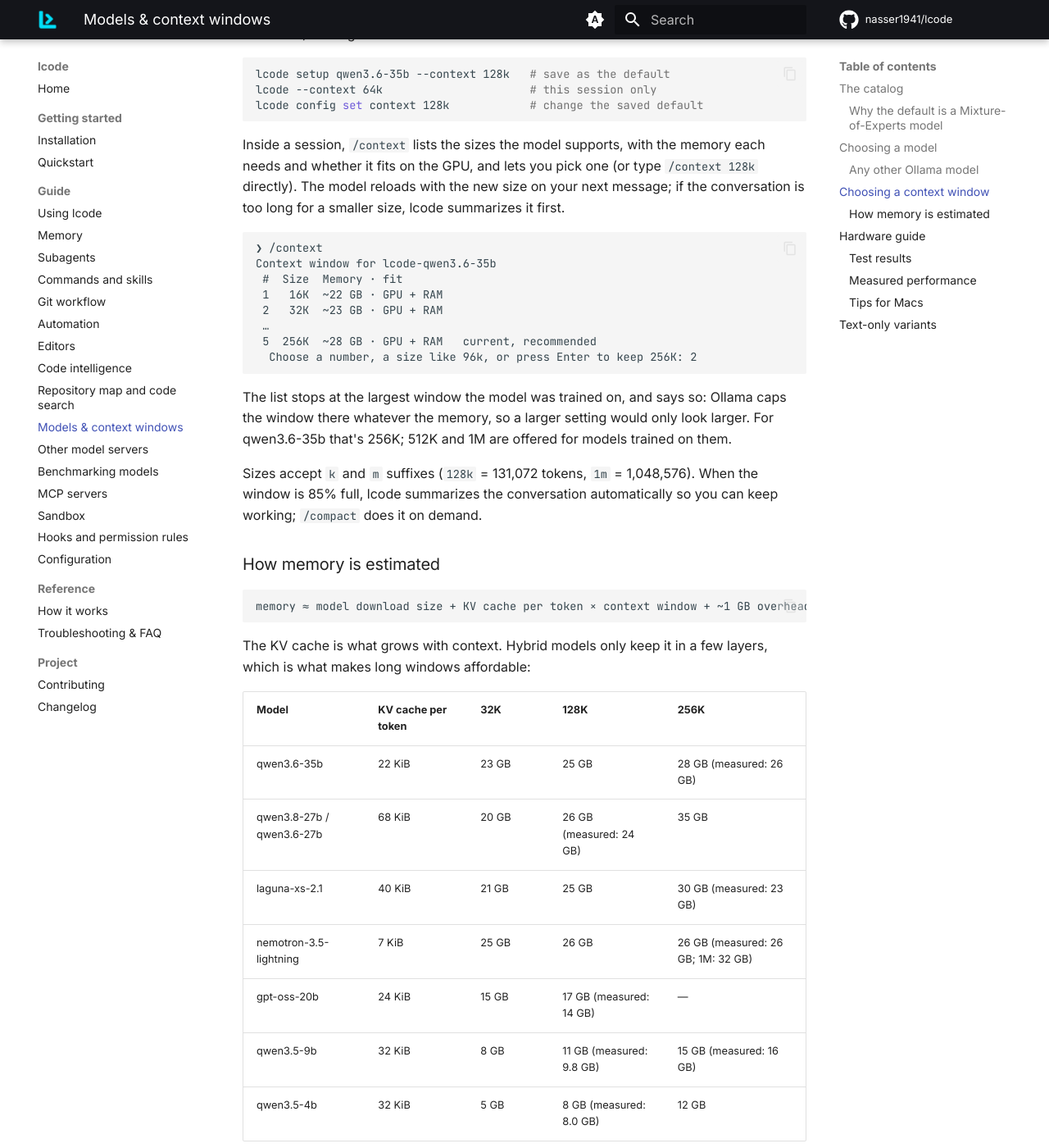
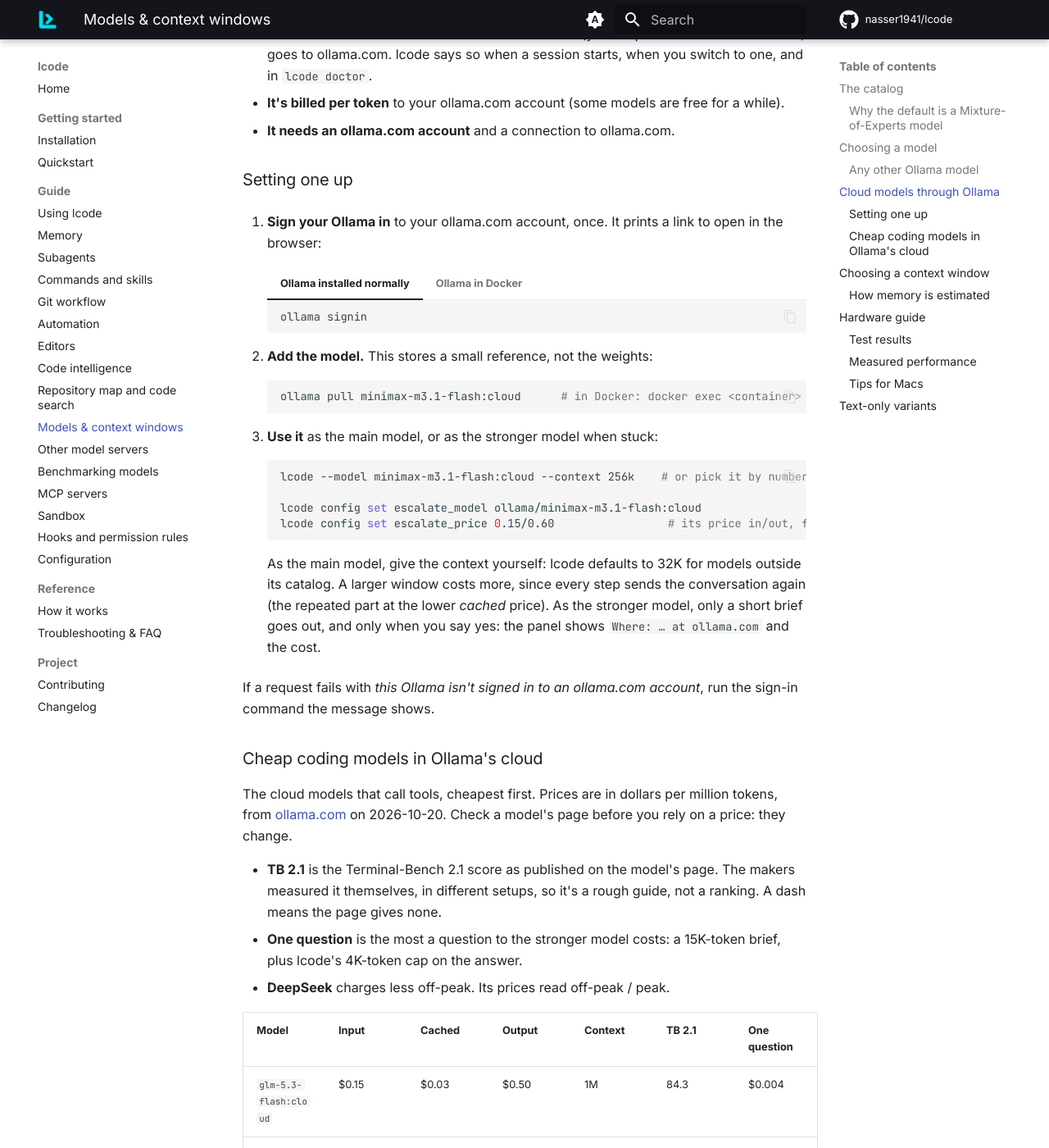
Before and after one commit to nasser1941/lcode, an MkDocs documentation site: the page built from docs/models.md, in a window 1280 px wide and 1400 px high, scrolled down 2099 px. Shown: the whole window at 82% size. Built offline with MkDocs 1.6.1 and Material for MkDocs 9.7.7, drawn with Linux system fonts in a browser that asks for light colours; comment, search, counter and statistics services are not loaded; some of the changed text lies outside the part shown.

Commit message:
Ollama cloud models: say where they run and what they cost; docs with setup and prices (#144)
Tags ending in 'cloud' (minimax-m3.1-flash:cloud) run on ollama.com through the local
Ollama. lcode used them like any installed model, but the stronger-model panel said
'free: it runs on this machine' for them, Ollama's bare 'Unauthorized' gave no hint, and
lcode tried to load them into memory and checked them against the GPU.

Now the panel says ollama.com and shows the cost; a refused request says to run
ollama signin (with the Docker container's name when Ollama runs in one); lcode doctor,
the start of a session and /model say that what lcode sends goes to ollama.com; and the
local loading and GPU checks are skipped for them.

docs/models.md gets a 'Cloud models through Ollama' section: what changes, the setup
for a normal and a Docker install, using one as the main or the stronger model, and the
cloud models that call tools with their prices (ollama.com, 2026-10-20), published
Terminal-Bench 2.1 scores and the cost of one question to the stronger model.

Co-authored-by: nasser1941 <9349840+nasser1941@users.noreply.github.com>
Co-authored-by: Claude Opus 5.5 <noreply@anthropic.com>

````diff
--- a/docs/models.md
+++ b/docs/models.md
@@ -84,6 +84,104 @@ lcode can't estimate the memory needs of models outside its catalog, so it defau
 context; set `--context` yourself. If a model prints tool calls as text instead of calling tools,
 lcode tries to recover them, but results are usually worse. To propose a model for the catalog, see
 [Contributing](contributing.md#adding-a-model-to-the-catalog).
+
+## Cloud models through Ollama
+
+Ollama also offers models that run on its own servers, with tags that end in `cloud`, such as
+`minimax-m3.1-flash:cloud`. Your Ollama passes the requests on, so lcode uses them like an installed
+model: as the main model, or as the [stronger model to ask when stuck](usage.md#a-stronger-model-when-stuck).
+What changes:
+
+- **Your code leaves the machine.** What lcode sends (your requests and the files it reads) goes to
+  ollama.com. lcode says so when a session starts, when you switch to one, and in `lcode doctor`.
+- **It's billed per token** to your ollama.com account (some models are free for a while).
+- **It needs an ollama.com account** and a connection to ollama.com.
+
+### Setting one up
+
+1. **Sign your Ollama in** to your ollama.com account, once. It prints a link to open in the
+   browser:
+
+    === "Ollama installed normally"
+
+        ```bash
+        ollama signin
+        ```
+
+    === "Ollama in Docker"
+
+        ```bash
+        docker exec -it <container> ollama signin
+        ```
+
+        `lcode doctor` shows this command with your container's name once a cloud model is set.
+
+2. **Add the model.** This stores a small reference, not the weights:
+
+    ```bash
+    ollama pull minimax-m3.1-flash:cloud      # in Docker: docker exec <container> ollama pull …
+    ```
+
+3. **Use it** as the main model, or as the stronger model when stuck:
+
+    ```bash
+    lcode --model minimax-m3.1-flash:cloud --context 256k    # or pick it by number in /models
+
+    lcode config set escalate_model ollama/minimax-m3.1-flash:cloud
+    lcode config set escalate_price 0.15/0.60                 # its price in/out, for the cost shown
+    ```
+
+    As the main model, give the context yourself: lcode defaults to 32K for models outside its
+    catalog. A larger window costs more, since every step sends the conversation again (the
+    repeated part at the lower *cached* price). As the stronger model, only a short brief goes out,
+    and only when you say yes: the panel shows `Where: … at ollama.com` and the cost.
+
+If a request fails with *this Ollama isn't signed in to an ollama.com account*, run the sign-in
+command the message shows.
+
+### Cheap coding models in Ollama's cloud
+
+The cloud models that call tools, cheapest first. Prices are in dollars per million tokens, from
+[ollama.com](https://ollama.com/search?c=cloud) on 2026-10-20. Check a model's page before you
+rely on a price: they change.
+
+- **TB 2.1** is the Terminal-Bench 2.1 score as published on the model's page. The makers measured
+  it themselves, in different setups, so it's a rough guide, not a ranking. A dash means the page
+  gives none.
+- **One question** is the most a question to the stronger model costs: a 15K-token brief, plus
+  lcode's 4K-token cap on the answer.
+- **DeepSeek** charges less off-peak. Its prices read off-peak / peak.
+
+| Model | Input | Cached | Output | Context | TB 2.1 | One question |
+|---|---|---|---|---|---|---|
+| `glm-5.3-flash:cloud` | $0.15 | $0.03 | $0.50 | 1M | 84.3 | $0.004 |
+| `minimax-m3.1-flash:cloud` | $0.15 | $0.015 | $0.60 | 976K | — | $0.005 |
+| `deepseek-v4.1-flash:cloud` | $0.15 / $0.30 | $0.003 / $0.006 | $0.60 / $1.20 | 1M | 90.6 | $0.005–$0.009 |
+| `minimax-m2.7:cloud` | $0.30 | $0.06 | $1.20 | 200K | — | $0.009 |
+| `nemotron-3-ultra:cloud` | $0.10 | $0.10 | $3.00 | 256K | — | $0.014 |
+| `mistral-large-3:675b-cloud` | $0.50 | — | $1.50 | 256K | — | $0.014 |
+| `minimax-m3:cloud` | $0.60 | $0.12 | $2.40 | 512K | — | $0.019 |
+| `mistral-large-4:cloud` | $0.68 | $0.07 | $2.09 | 1M | — | $0.019 |
+| `deepseek-v4-pro:cloud` | $0.66 / $1.32 | $0.022 / $0.044 | $1.98 / $3.96 | 1M | 87.9 | $0.018–$0.036 |
+| `kimi-k2.6:cloud` | $0.95 | $0.16 | $4.00 | 256K | — | $0.031 |
+| `kimi-k2.7-code:cloud` | $0.95 | $0.19 | $4.00 | 256K | — | $0.031 |
+| `muse-spark-open:cloud` | $1.25 | $0.15 | $4.25 | 1M | — | $0.036 |
+| `glm-5.2:cloud` | $1.40 | $0.26 | $4.40 | 976K | 81.0 | $0.039 |
+| `glm-5.3:cloud` | $1.40 | $0.26 | $4.40 | 1M | 88.2 | $0.039 |
+| `kimi-k3:cloud` | $3.00 | $0.30 | $15.00 | 1M | 88.3 | $0.106 |
+
+- **For the stronger model, the first three cost under a cent a question.**
+  - `deepseek-v4.1-flash` has the highest published score (90.6, DeepSeek's own measurement).
+  - `glm-5.3-flash` is the cheapest.
+  - `minimax-m3.1-flash` is free until 22 October 2026.
+- **GLM-5.3, DeepSeek V4 Pro and Kimi K3** publish similar scores (88.2, 87.9, 88.3) for 4 to 25
+  times the price.
+- **Not in the table:** `beam`, `gemma4:31b-cloud`, `nemotron-3-super`, `nemotron-3-nano` and
+  `clef` have cloud versions too, but list no price on their pages. Clef is an image model, not a
+  coding one.
+
+To set a price for the cost shown, use the input/output pair from the table, e.g.
+`lcode config set escalate_price 0.15/0.50` for `glm-5.3-flash:cloud`.
 
 ## Choosing a context window
 
````
Also changed, not shown: CHANGELOG.md (+11 -0 lines), docs/configuration.md (+1 -1 lines), docs/usage.md (+5 -2 lines), 8 other files.
